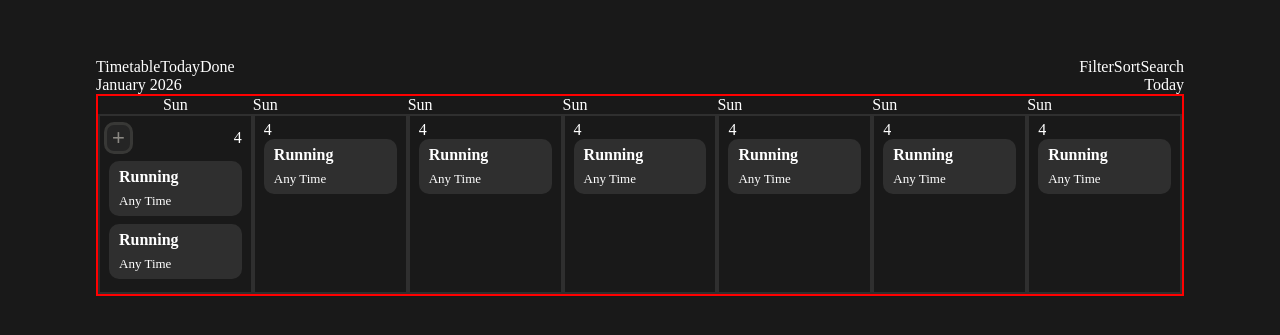
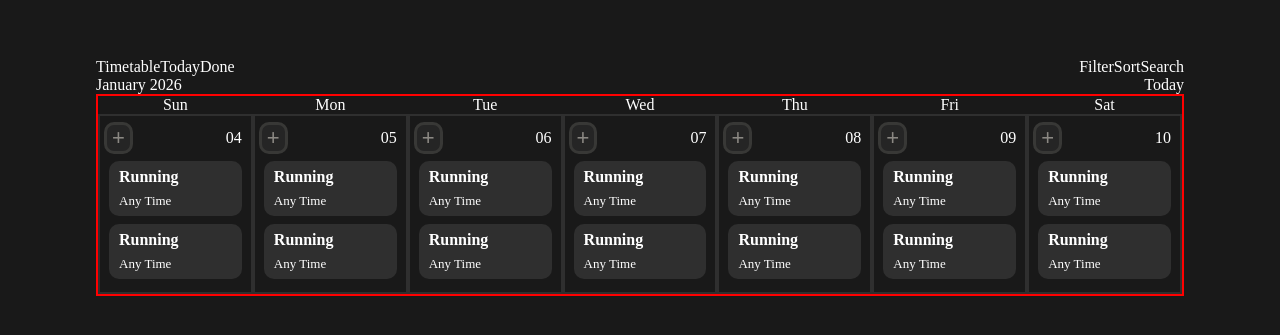
Before and after one commit to luisfelip2005/WeekBlueprint, a React (Create React App) app: page / in a window 1280 px wide. Shown: the part 223-558 px from the top of the page. Built offline with nearby package versions, Linux system fonts and the light colour scheme.

Commit message:
showing the week days on calendar

```diff
--- a/src/pages/Main/Main.jsx
+++ b/src/pages/Main/Main.jsx
@@ -1,7 +1,8 @@
-import React, {useEffect} from 'react';
+import React, {useEffect, useState} from 'react';
 import './main.css';
 
 export default function Main() {
+  const [week, setWeek] = useState([])
 
   useEffect(() => {
     const today = new Date()
@@ -10,7 +11,7 @@ export default function Main() {
 
     sunday.setDate(today.getDate() - dayOfWeek)
 
-    const week = []
+    const weekArray = []
 
     for (let i = 0; i < 7; i++) {
       let d = new Date(sunday)
@@ -22,10 +23,11 @@ export default function Main() {
       const day = d.slice(8, 10)
       const year = d.slice(11, 15)
 
-      week.push({day, dayOfWeek, month, year})
+      weekArray.push({day, dayOfWeek, month, year})
     }
 
-    console.log(week)
+    setWeek(weekArray)
+    console.log(weekArray)
   }, [])
 
   return (
@@ -50,12 +52,14 @@ export default function Main() {
               <span>Today</span>
             </div>
             <div className="calendar">
+              {week.map((date, index) => {
+                return (
                   <div className="div-date">
-                <span className='week-day'>Sun</span>
+                    <span className='week-day'>{date.dayOfWeek}</span>
                     <div className="div-content">
                       <span className='div-content-header'>
                         <button>+</button>
-                    <span>4</span>
+                        <span>{date.day}</span>
                       </span>
                       <div className='div-task'>
                         <div>Running</div>
@@ -67,64 +71,8 @@ export default function Main() {
                       </div>
                     </div>
                   </div>
-
-              <div className="div-date">
-                <span>Sun</span>
-                <div className="div-content">
-                  <span>4</span>
-                  <div className='div-task'>
-                    <div>Running</div>
-                    <span>Any Time</span>
-                  </div>
-                </div>
-              </div>
-              <div className="div-date">
-                <span>Sun</span>
-                <div className="div-content">
-                  <span>4</span>
-                  <div className='div-task'>
-                    <div>Running</div>
-                    <span>Any Time</span>
-                  </div>
-                </div>
-              </div><div className="div-date">
-                <span>Sun</span>
-                <div className="div-content">
-                  <span>4</span>
-                  <div className='div-task'>
-                    <div>Running</div>
-                    <span>Any Time</span>
-                  </div>
-                </div>
-              </div><div className="div-date">
-                <span>Sun</span>
-                <div className="div-content">
-                  <span>4</span>
-                  <div className='div-task'>
-                    <div>Running</div>
-                    <span>Any Time</span>
-                  </div>
-                </div>
-              </div><div className="div-date">
-                <span>Sun</span>
-                <div className="div-content">
-                  <span>4</span>
-                  <div className='div-task'>
-                    <div>Running</div>
-                    <span>Any Time</span>
-                  </div>
-                </div>
-              </div><div className="div-date">
-                <span>Sun</span>
-                <div className="div-content">
-                  <span>4</span>
-                  <div className='div-task'>
-                    <div>Running</div>
-                    <span>Any Time</span>
-                  </div>
-                </div>
-              </div>
-
+                )
+              })}
             </div>
           </div>
         </div>
```
Lines whose indentation alone changed are shown as unchanged.
